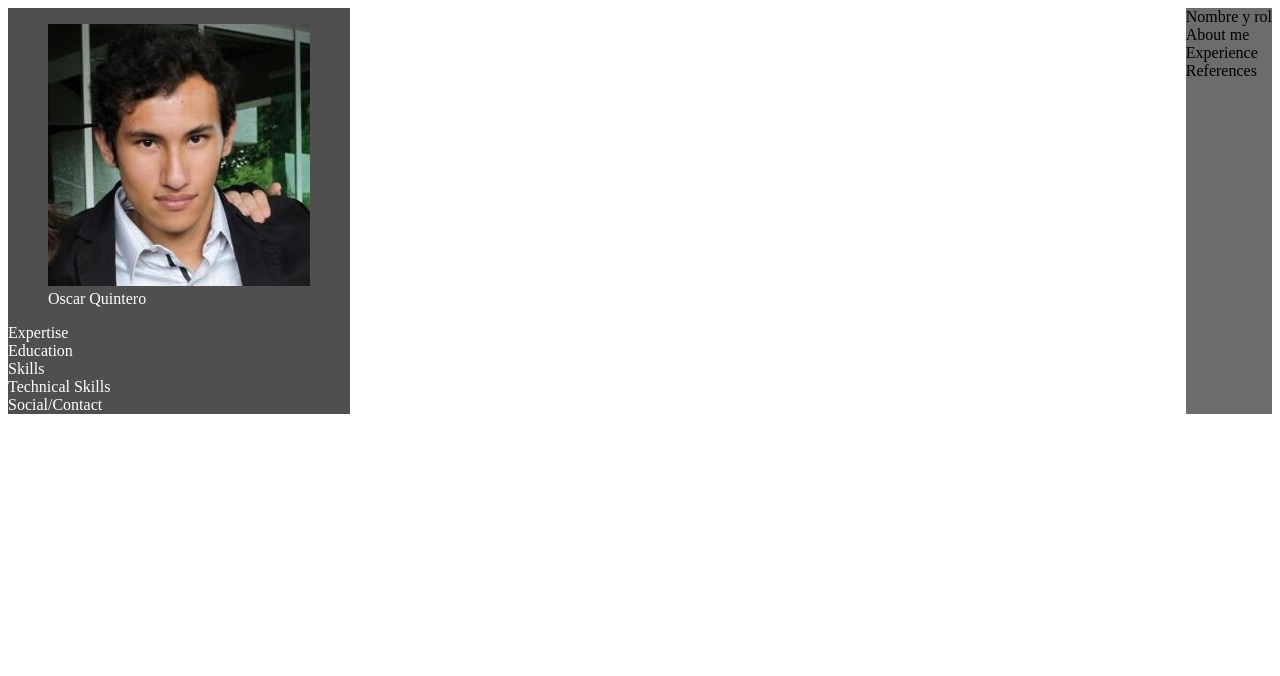
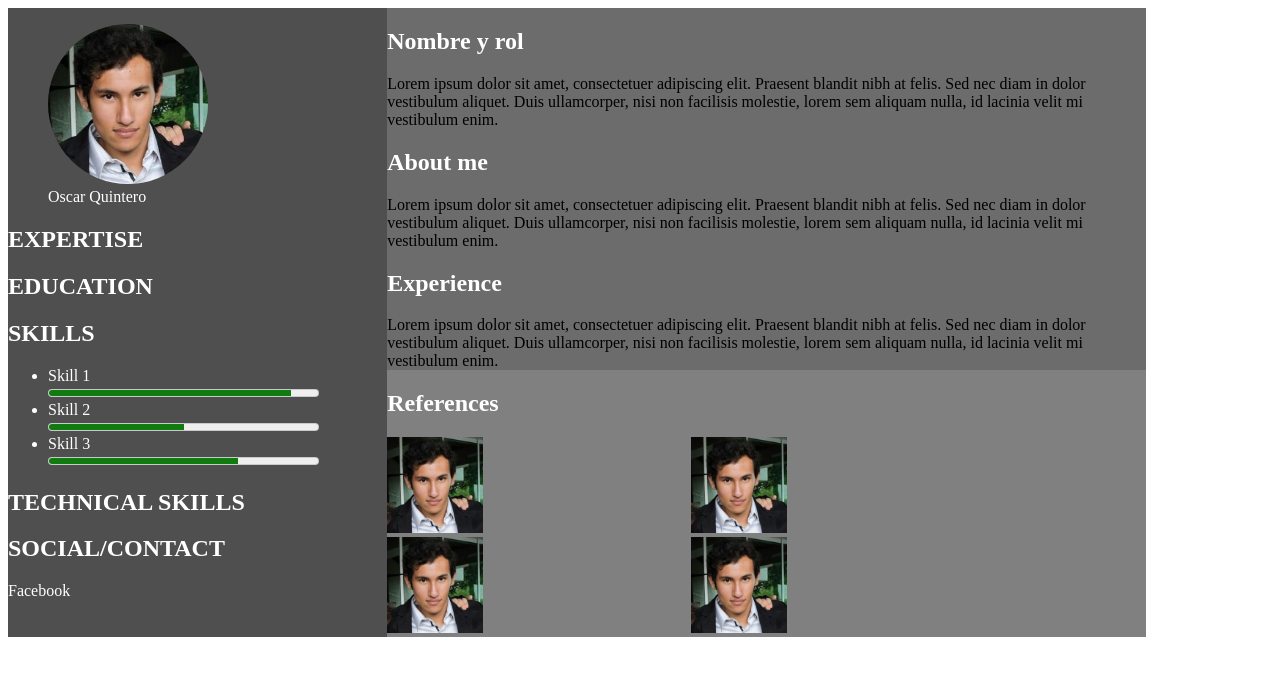
Before and after one commit to OscarQuintero/my-resume, a plain HTML site: page index.html in a window 1280 px wide. Drawn offline with Linux system fonts and the light colour scheme.

Commit message:
Adding several things on layout with flex

```diff
--- a/css/main.css
+++ b/css/main.css
@@ -1,5 +1,9 @@
 * {
   color: black;
+}
+
+h2 {
+  width: 100%;
 }
 
 p {
@@ -7,12 +11,13 @@ p {
 }
 
 body {
-  display: flex;
-  justify-content: space-between;
+  /*display: flex;
+  justify-content: space-between;*/
 }
 
 aside {
   background-color: #4f4f4f;
+  flex-basis: 30%;
 
 }
 
@@ -25,16 +30,29 @@ aside h2 {
   text-transform: uppercase;
 }
 
-#profile-pic img {
+#profile-picture img {
   height: 10em;
   width: 10em;
   border-radius: 50%;
+}
+
+#references {
+  background-color: gray;
+  display: flex;
+  flex-wrap: wrap;
+}
+
+meter {
+  display: block;
+  width: 80%;
+  color: red;
 }
 
 /*--------------------------MAIN---------------------*/
 
 main {
   background-color: #6d6c6c;
+  flex-basis: 60%;
 }
 
 main h2:first-child {
@@ -42,3 +60,16 @@ main h2:first-child {
 }
 
 /*-------------------------LAYOUT----------------------*/
+#main-container {
+  display: flex;
+  flex-wrap: wrap;
+
+}
+#references article {
+
+  flex-basis: 40%;
+}
+#references article img {
+  height: 6em;
+  width: 6em;
+}
--- a/index.html
+++ b/index.html
@@ -5,44 +5,85 @@
 		<link rel="stylesheet" type="text/css" href="css/main.css">
 	</head>
 	<body>
+		<div id="main-container">
+
+
 			<aside>
-			<figure>
+				<figure id="profile-picture">
 					<img src="img/profile.jpg" alt="Oscar Quintero profile">
 					<figcaption>Oscar Quintero</figcaption>
 				</figure>
 
 				<section>
-				Expertise
+					<h2>Expertise</h2>
 				</section>
 				<section>
-				Education
+					<h2>Education</h2>
 				</section>
 				<section>
-				Skills
+					<h2>Skills</h2>
+					<ul>
+						<li>
+							Skill 1
+							<meter value="90" min="0" max="100"></meter>
+						</li>
+						<li>
+							Skill 2
+							<meter value="50" min="0" max="100"></meter>
+						</li>
+						<li>
+							Skill 3
+							<meter value="70" min="0" max="100"></meter>
+						</li>
+					</ul>
 				</section>
 				<section>
-				Technical Skills
+					<h2>Technical Skills</h2>
 				</section>
 				<section>
-				Social/Contact
+					<h2>Social/Contact</h2>
+					<dl>
+						<dt>Facebook</dt>
+						<dd></dd>
+					</dl>
 				</section>
 			</aside>
 
 			<main>
 				<section>
-				Nombre y rol
+					<h2>Nombre y rol</h2>
+					Lorem ipsum dolor sit amet, consectetuer adipiscing elit. Praesent
+				    blandit nibh at felis. Sed nec diam in dolor vestibulum aliquet. Duis ullamcorper, nisi non facilisis molestie, lorem sem aliquam nulla, id lacinia velit mi
+				    vestibulum enim.
 				</section>
 				<section>
-				About me
+					<h2>About me</h2>
+					Lorem ipsum dolor sit amet, consectetuer adipiscing elit. Praesent
+				    blandit nibh at felis. Sed nec diam in dolor vestibulum aliquet. Duis ullamcorper, nisi non facilisis molestie, lorem sem aliquam nulla, id lacinia velit mi
+				    vestibulum enim.
 				</section>
 				<section>
-				Experience
+					<h2>Experience</h2>
+					Lorem ipsum dolor sit amet, consectetuer adipiscing elit. Praesent
+				    blandit nibh at felis. Sed nec diam in dolor vestibulum aliquet. Duis ullamcorper, nisi non facilisis molestie, lorem sem aliquam nulla, id lacinia velit mi
+				    vestibulum enim.
 				</section>
-			<section><!--don't forget to remove references -->
-				References
-
+				<section id="references"><!--don't forget to remove references -->
+					<h2>References</h2>
+					<article>
+						<img src="img/profile.jpg">
+					</article>
+					<article>
+						<img src="img/profile.jpg">
+					</article>
+					<article>
+						<img src="img/profile.jpg">
+					</article>
+					<article>
+						<img src="img/profile.jpg">
+					</article>
 				</section>
 			</main>
-
+		</div>
 	</body>
 </html>
```
Lines whose indentation alone changed are shown as unchanged.
